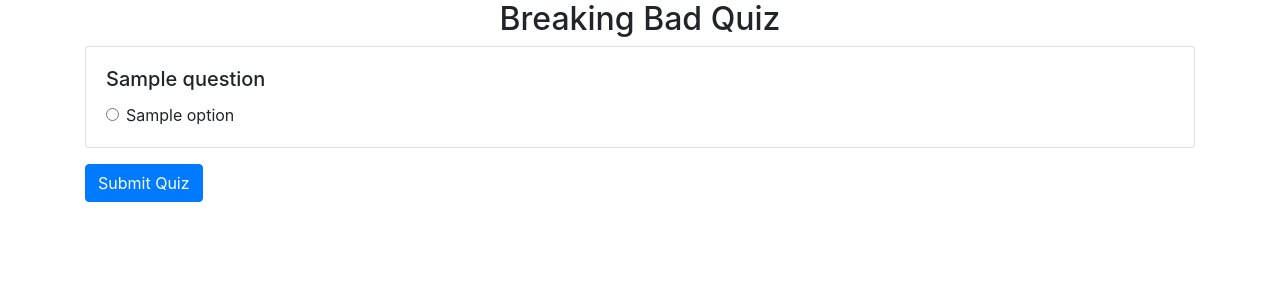
After one commit to Tailer-thunder/Web_victorines, a Flask app: template templates/quiz.html in a window 1280 px wide. The commit adds this page. Shown: the top 300 px of the page. Run offline with Flask 3, Linux system fonts and the light colour scheme; the template is opened without the code that fills it: most values are stand-ins (such as "Sample title", 1, 10 or a date in 2020); some libraries are stand-ins or nearby versions.

Commit message:
Logic to start the quiz

```diff
--- a/app.py
+++ b/app.py
@@ -70,7 +70,10 @@
 @app.route('/quiz_selection')
 def quiz_selection():
     return render_template('quiz_selection.html')
-
+@app.route('/start_quiz/<quiz_id>', methods=['GET', 'POST'])
+def start_quiz(quiz_id):
+    # Ваша логика обработки викторины
+    pass
 
 if __name__ == '__main__':
     with app.app_context():
--- /dev/null
+++ b/templates/quiz.html
@@ -0,0 +1,30 @@
+<!DOCTYPE html>
+<html lang="en">
+<head>
+    <meta charset="UTF-8">
+    <meta name="viewport" content="width=device-width, initial-scale=1.0">
+    <title>Breaking Bad Quiz</title>
+    <link rel="stylesheet" href="https://stackpath.bootstrapcdn.com/bootstrap/4.5.2/css/bootstrap.min.css">
+</head>
+<body>
+    <div class="container">
+        <h2 class="text-center">Breaking Bad Quiz</h2>
+        <form action="{{ url_for('quiz_results') }}" method="POST">
+            {% for question in questions %}
+            <div class="card mb-3">
+                <div class="card-body">
+                    <h5 class="card-title">{{ question.question }}</h5>
+                    {% for option in question.options %}
+                    <div class="form-check">
+                        <input class="form-check-input" type="radio" name="question{{ loop.index }}" id="option{{ loop.index }}" value="{{ option }}">
+                        <label class="form-check-label" for="option{{ loop.index }}">{{ option }}</label>
+                    </div>
+                    {% endfor %}
+                </div>
+            </div>
+            {% endfor %}
+            <button type="submit" class="btn btn-primary">Submit Quiz</button>
+        </form>
+    </div>
+</body>
+</html>
--- a/templates/quiz_selection.html
+++ b/templates/quiz_selection.html
@@ -34,9 +34,7 @@
     <div class="container">
         <h2 class="text-center">Quiz Selection</h2>
         <ul class="quiz-list">
-            <li><a href="#">Quiz 1</a></li>
-            <li><a href="#">Quiz 2</a></li>
-            <li><a href="#">Quiz 3</a></li>
+            <li><a href="{{ url_for('start_quiz', quiz_id='breaking_bad') }}">Breaking Bad Quiz</a></li>
             <!-- Add more quiz links here -->
         </ul>
     </div>
```
Also changed, not shown: templates/breaking_bad_quiz.html (added, +23 -0 lines), templates/breaking_bad_quiz_result.html (added, +14 -0 lines), instance/quiz.db.
